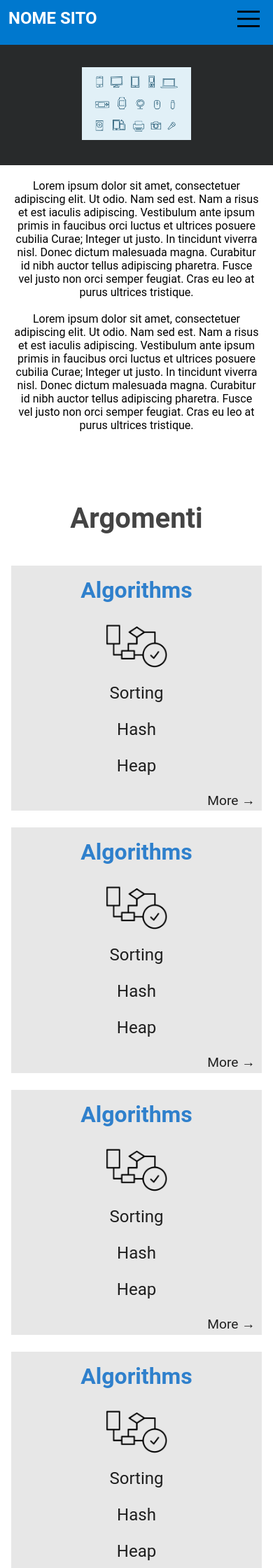
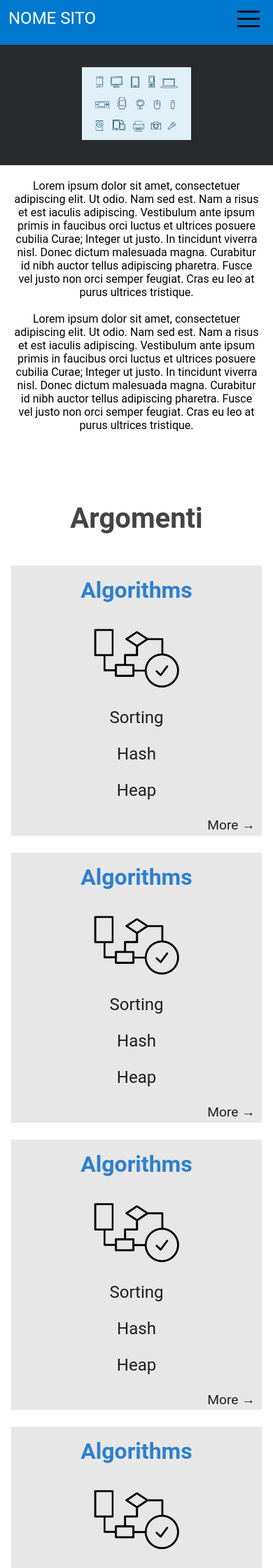
Before and after one commit to Giacomobarzon97/Tecnologie-Web, a PHP site: page / in a window 390 px wide. Shown: the top 2240 px of the page at 70% size. Run offline with PHP 8.4, Linux system fonts and the light colour scheme.

Commit message:
Mobile menu fix & validation
Fixed mobile menu (js)
WCAG AAA index validation (Accessibility)

```diff
--- a/index.html
+++ b/index.html
@@ -2,7 +2,8 @@
 <!DOCTYPE html PUBLIC "-//W3C//DTD XHTML 1.1//EN"
     "http://www.w3.org/TR/xhtml11/DTD/xhtml11.dtd">
 <html version="-//W3C//DTD XHTML 1.1//EN"
-      xmlns="http://www.w3.org/1999/xhtml" xml:lang="it"
+	  xmlns="http://www.w3.org/1999/xhtml" xml:lang="it"
+	  lang="it"
       xmlns:xsi="http://www.w3.org/2001/XMLSchema-instance"
       xsi:schemaLocation="http://www.w3.org/1999/xhtml
                           http://www.w3.org/MarkUp/SCHEMA/xhtml11.xsd"
@@ -10,9 +11,9 @@
 	<head>
 		<title>WebSite-Home</title>
 		<meta http-equiv="Content-Type" content="text/html; charset=utf-8" />
-		<meta name="title" content="progetto tech-web" />
-        <meta name="description" content="" />
-        <meta name="keywords" content="" />
+		<meta name="title" content="progetto tecc-web" />
+        <meta name="description" content="computer science topics" />
+        <meta name="keywords" content="computer science" />
         <meta name="language" content="italian it" />
 		<meta name="author" content="" />
 		<meta content="width=device-width, initial-scale=1" name="viewport" />
@@ -24,16 +25,15 @@
 
 	<body>
 		<div id="nav-bar">
-			<h1>NOME SITO</h1>
+			<div id="site-title">NOME SITO</div>
 			<div id="menu-icon">
 				<img src="./img/list-menu.png" alt="menu icon" onclick="menuCollapse()"/>
 			</div>
-			<div id="nav-bar-menu">
-				<a class="nav-bar-menu-item">About</a>
-				<!--cannot do this, refactor-->
-				<a class="nav-bar-menu-item" href="profile.html">ProfileName</a></li>
-				<a class="nav-bar-menu-item">Accedi</a>
-			</div>
+			<ul id="nav-bar-menu" class="menu">
+				<li class="nav-bar-menu-item"><a href="">About</a></li>
+				<li class="nav-bar-menu-item"><a href="profile.html">ProfileName</a></li>
+				<li class="nav-bar-menu-item"><a href="">Accedi</a></li>
+			</ul>
 		</div>
 
 		<div id="header">
@@ -54,86 +54,86 @@
 				<h1>Argomenti</h1>
 				<div class="row">
 					<div class="home-card">
-						<h3>Algorithms</h3>
-						<div class="links">
-							<img src="./img/algo.jpg" alt="algorithm topic" />
-							<a href="#">Sorting</a>
-							<a href="#">Hash</a>
-							<a href="#">Heap</a>
-							<a href="#">More &rarr;</a>
-						</div>
+						<h2>Algorithms</h2>
+						<ul class="links">
+							<li><img src="./img/algo.jpg" alt="algorithm topic" /></li>
+							<li><a href="#">Sorting</a></li>
+							<li><a href="#">Hash</a></li>
+							<li><a href="#">Heap</a></li>
+							<li><a href="#">More &rarr;</a></li>
+						</ul>
 					</div>
 					<div class="home-card">
-						<h3>Algorithms</h3>
-						<div class="links">
-							<img src="./img/algo.jpg" alt="algorithm topic" />
-							<a href="#">Sorting</a>
-							<a href="#">Hash</a>
-							<a href="#">Heap</a>
-							<a href="#">More &rarr;</a>
-						</div>
+						<h2>Algorithms</h2>
+						<ul class="links">
+							<li><img src="./img/algo.jpg" alt="algorithm topic" /></li>
+							<li><a href="#">Sorting</a></li>
+							<li><a href="#">Hash</a></li>
+							<li><a href="#">Heap</a></li>
+							<li><a href="#">More &rarr;</a></li>
+						</ul>
 					</div>
 					<div class="home-card">
-						<h3>Algorithms</h3>
-						<div class="links">
-							<img src="./img/algo.jpg" alt="algorithm topic" />
-							<a href="#">Sorting</a>
-							<a href="#">Hash</a>
-							<a href="#">Heap</a>
-							<a href="#">More &rarr;</a>
-						</div>
+						<h2>Algorithms</h2>
+						<ul class="links">
+							<li><img src="./img/algo.jpg" alt="algorithm topic" /></li>
+							<li><a href="#">Sorting</a></li>
+							<li><a href="#">Hash</a></li>
+							<li><a href="#">Heap</a></li>
+							<li><a href="#">More &rarr;</a></li>
+						</ul>
 					</div>
 					<div class="home-card">
-						<h3>Algorithms</h3>
-						<div class="links">
-							<img src="./img/algo.jpg" alt="algorithm topic" />
-							<a href="#">Sorting</a>
-							<a href="#">Hash</a>
-							<a href="#">Heap</a>
-							<a href="#">More &rarr;</a>
-						</div>
+						<h2>Algorithms</h2>
+						<ul class="links">
+							<li><img src="./img/algo.jpg" alt="algorithm topic" /></li>
+							<li><a href="#">Sorting</a></li>
+							<li><a href="#">Hash</a></li>
+							<li><a href="#">Heap</a></li>
+							<li><a href="#">More &rarr;</a></li>
+						</ul>
 					</div>
 				</div>
 				<div class="row">
 					<div class="home-card">
-						<h3>Algorithms</h3>
-						<div class="links">
-							<img src="./img/algo.jpg" alt="algorithm topic" />
-							<a href="#">Sorting</a>
-							<a href="#">Hash</a>
-							<a href="#">Heap</a>
-							<a href="#">More &rarr;</a>
-						</div>
+						<h2>Algorithms</h2>
+						<ul class="links">
+							<li><img src="./img/algo.jpg" alt="algorithm topic" /></li>
+							<li><a href="#">Sorting</a></li>
+							<li><a href="#">Hash</a></li>
+							<li><a href="#">Heap</a></li>
+							<li><a href="#">More &rarr;</a></li>
+						</ul>
 					</div>
 					<div class="home-card">
-						<h3>Algorithms</h3>
-						<div class="links">
-							<img src="./img/algo.jpg" alt="algorithm topic" />
-							<a href="#">Sorting</a>
-							<a href="#">Hash</a>
-							<a href="#">Heap</a>
-							<a href="#">More &rarr;</a>
-						</div>
+						<h2>Algorithms</h2>
+						<ul class="links">
+							<li><img src="./img/algo.jpg" alt="algorithm topic" /></li>
+							<li><a href="#">Sorting</a></li>
+							<li><a href="#">Hash</a></li>
+							<li><a href="#">Heap</a></li>
+							<li><a href="#">More &rarr;</a></li>
+						</ul>
 					</div>
 					<div class="home-card">
-						<h3>Algorithms</h3>
-						<div class="links">
-							<img src="./img/algo.jpg" alt="algorithm topic" />
-							<a href="#">Sorting</a>
-							<a href="#">Hash</a>
-							<a href="#">Heap</a>
-							<a href="#">More &rarr;</a>
-						</div>
+						<h2>Algorithms</h2>
+						<ul class="links">
+							<li><img src="./img/algo.jpg" alt="algorithm topic" /></li>
+							<li><a href="#">Sorting</a></li>
+							<li><a href="#">Hash</a></li>
+							<li><a href="#">Heap</a></li>
+							<li><a href="#">More &rarr;</a></li>
+						</ul>
 					</div>
 					<div class="home-card">
-						<h3>Algorithms</h3>
-						<div class="links">
-							<img src="./img/algo.jpg" alt="algorithm topic" />
-							<a href="#">Sorting</a>
-							<a href="#">Hash</a>
-							<a href="#">Heap</a>
-							<a href="#">More &rarr;</a>
-						</div>
+						<h2>Algorithms</h2>
+						<ul class="links">
+							<li><img src="./img/algo.jpg" alt="algorithm topic" /></li>
+							<li><a href="#">Sorting</a></li>
+							<li><a href="#">Hash</a></li>
+							<li><a href="#">Heap</a></li>
+							<li><a href="#">More &rarr;</a></li>
+						</ul>
 					</div>
 				</div>
 			</div>
--- a/script.js
+++ b/script.js
@@ -1,8 +1,8 @@
 function menuCollapse() {
-    var x = document.getElementById('nav-bar-menu');
-    if (x.style.display === "inline") {
-      x.style.display = "none";
+    var y = document.getElementById('nav-bar-menu');
+    if (y.className === "menu") {
+      y.className += " responsive";
     } else {
-      x.style.display = "inline";
+      y.className = "menu";
     }
   }
--- a/style.css
+++ b/style.css
@@ -22,7 +22,7 @@
 	z-index: 100;
 }
 
-#nav-bar h1{
+#site-title {
 	float: left;
 	color: #ffffff;
 	font-size: 1em;
@@ -157,14 +158,14 @@
 .home-card:nth-child(4){
 	margin-right:0;
 }
-.home-card h3{
+.home-card h2{
 	color:#2f80cc;
 	text-align: center;
 	margin-top: 0.5em;
 	margin-bottom: 0.5em;
 	font-size: 2em;
 }
-.links img{
+.links > li >img{
 	display: block;
     margin-left: auto;
 	margin-right: auto;
@@ -172,19 +173,20 @@
 	margin-bottom: 0.5em;
 }
 
-.links {
+.links > li{
 	text-align: center;
 }
 
-.links a:nth-child(5) {
+.links > li:nth-child(5) > a {
 	color:rgba(00,00,00,0.87);
 	text-align: right;
 	margin-right: 0.5em;
 	margin-bottom: 0.2em;
 	font-size: 1.2em;
+	display: block;
 }
 
-.links a{
+.links > li > a{
 	color:rgba(00,00,00,0.87);
 	text-align: center;
 	font-size: 1.5em;
@@ -306,7 +308,7 @@
 /* Media queries */
 
 @media only screen and (max-width: 768px) {
-	#nav-bar h1{
+	#site-title{
 		float: left;
 		font-size: 1.5em;
 		padding: 0.5em;
```
Also changed, not shown: other parts of style.css (+27 -15 lines), profile.html (+10 -10 lines).
